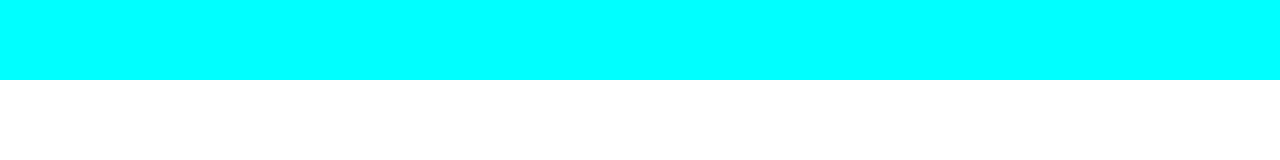
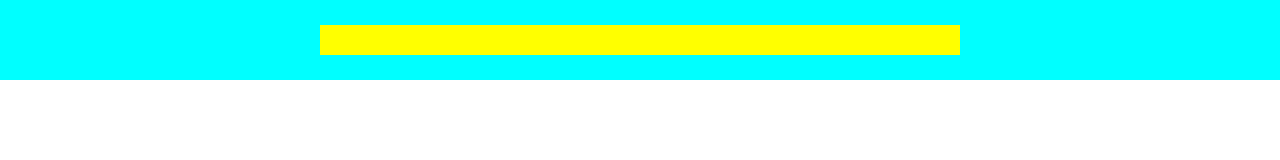
Before and after one commit to alessiodalberto002/htmlcss-struttura-discord, a plain HTML site: page index.html in a window 1280 px wide. Drawn offline with Linux system fonts and the light colour scheme.

Commit message:
struttura header

```diff
--- a/css/style.css
+++ b/css/style.css
@@ -4,9 +4,25 @@
     box-sizing: border-box;
 }
 
+.flex {
+    display: flex;
+}
+
 .bg-cyan {background-color: cyan;}
 .bg-yellow {background-color: yellow;}
 
+.top-bar {
+    height: 80px;
+    justify-content: center;
+    align-items: center;
+}
+
 header nav {
     height: 80px;
+    background-color: cyan;
 }
+
+.navbar {
+    height: 30px;
+    width: 50%;
+}
--- a/index.html
+++ b/index.html
@@ -11,8 +11,8 @@
 <body>
 
     <header>
-        <section class="bg-cyan">
-            <nav>
+        <section class="top-bar bg-cyan flex">
+            <nav class="navbar bg-yellow">
 
             </nav>
         </section>
```
